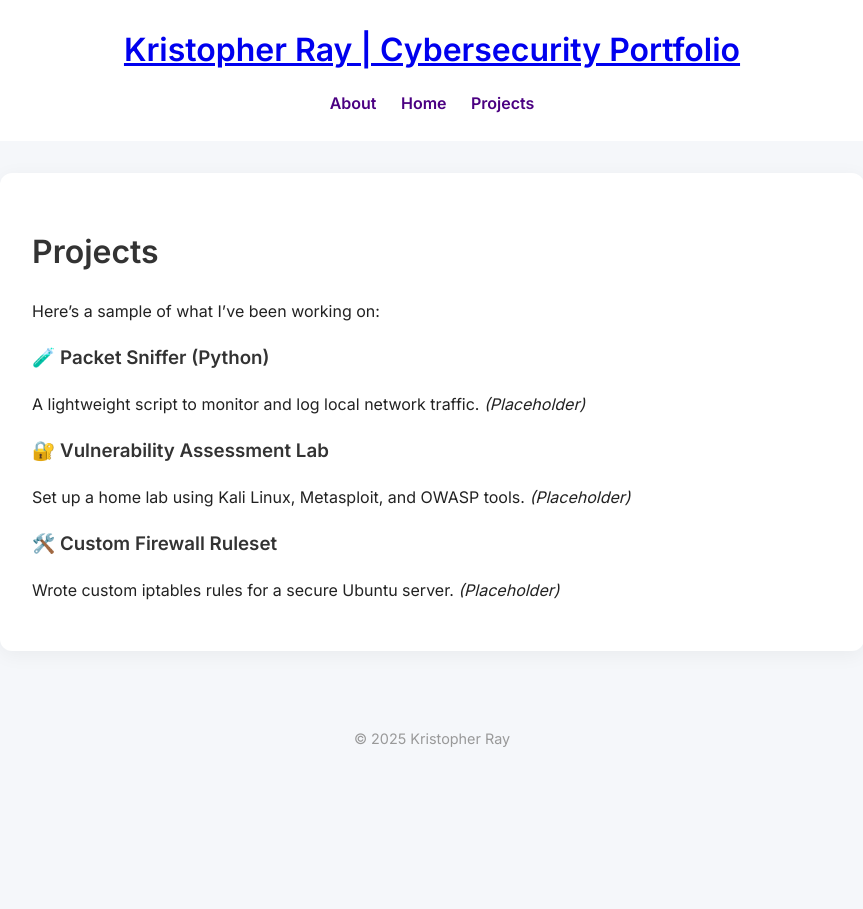
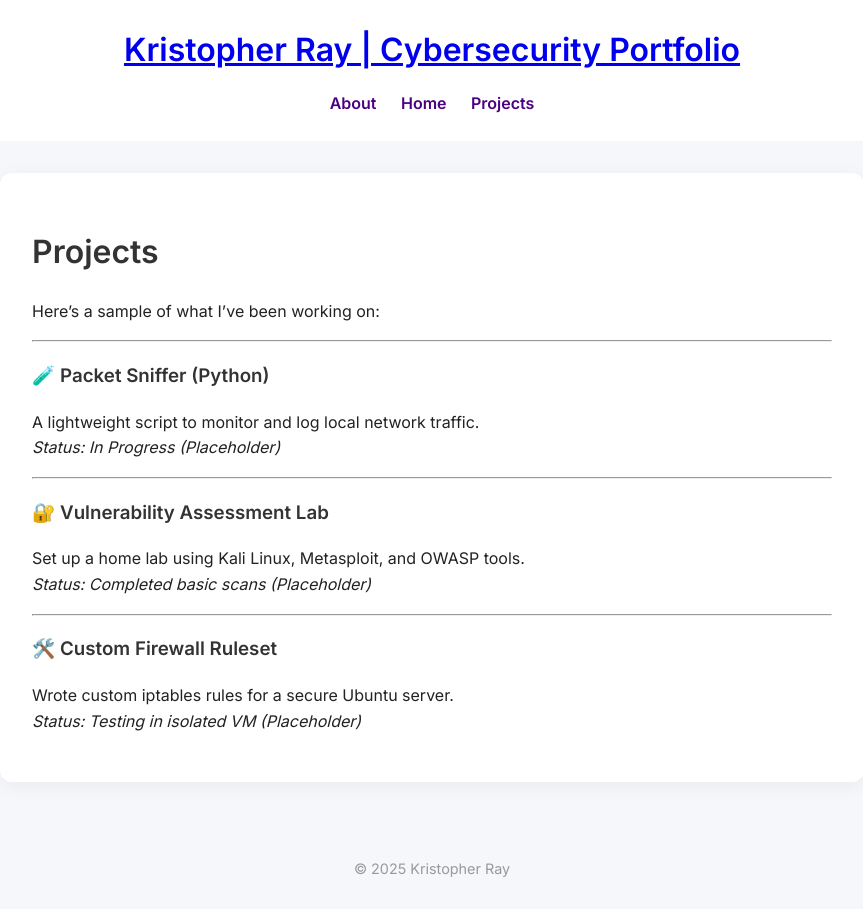
Before and after one commit to sovulent/sovulent.github.io, a Jekyll site: the page built from projects.md, in a window 1280 px wide. Shown: the whole page, without its empty margins (208-1071 px from the left). Built offline with Jekyll 4.4.1, drawn with Linux system fonts in a browser that asks for light colours.

Commit message:
Update projects.md

```diff
--- a/projects.md
+++ b/projects.md
@@ -7,11 +7,20 @@ title: Projects
 
 Here’s a sample of what I’ve been working on:
 
+---
+
 ### 🧪 Packet Sniffer (Python)
-A lightweight script to monitor and log local network traffic. *(Placeholder)*
+A lightweight script to monitor and log local network traffic.
+_Status: In Progress_ *(Placeholder)*
+
+---
 
 ### 🔐 Vulnerability Assessment Lab
-Set up a home lab using Kali Linux, Metasploit, and OWASP tools. *(Placeholder)*
+Set up a home lab using Kali Linux, Metasploit, and OWASP tools.
+_Status: Completed basic scans_ *(Placeholder)*
+
+---
 
 ### 🛠️ Custom Firewall Ruleset
-Wrote custom iptables rules for a secure Ubuntu server. *(Placeholder)*
+Wrote custom iptables rules for a secure Ubuntu server.
+_Status: Testing in isolated VM_ *(Placeholder)*
```
